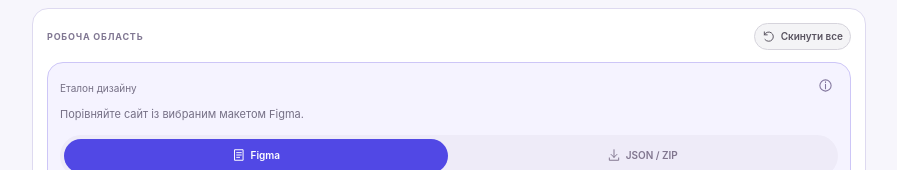
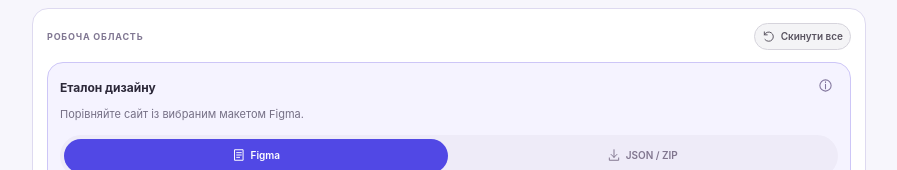
Before and after one commit to OzerovAndrey/QA-Inspector, a browser extension: page extension/panel.html in a window 1280 px wide. Shown: the top 170 px of the page, without its empty margins (191-1088 px from the left). Drawn offline with Linux system fonts and the light colour scheme.

Commit message:
Preserve reference title typography beside comparison checkbox

```diff
--- a/extension/brand-theme.css
+++ b/extension/brand-theme.css
@@ -91,3 +91,4 @@ progress{accent-color:var(--brand-purple);border-radius:var(--radius)}
 
 .reference-title-toggle{display:flex;align-items:center;gap:8px;font:inherit;color:inherit;cursor:pointer}
 .reference-title-toggle input{margin:0;accent-color:var(--brand-purple);width:14px;height:14px;flex:none}
+.reference-heading h2 .reference-title-toggle>span{font:inherit;color:inherit;display:inline;margin:0}
```
